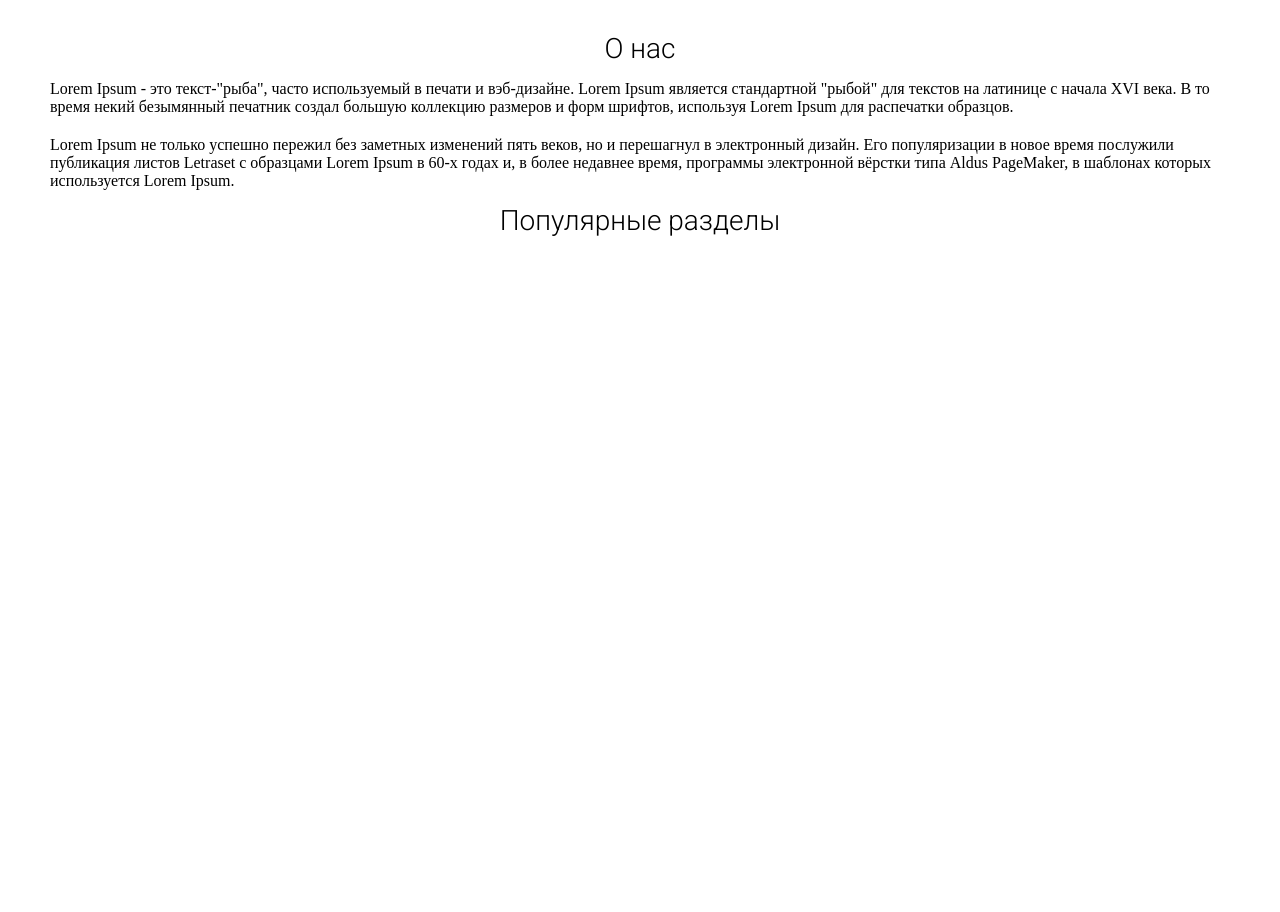
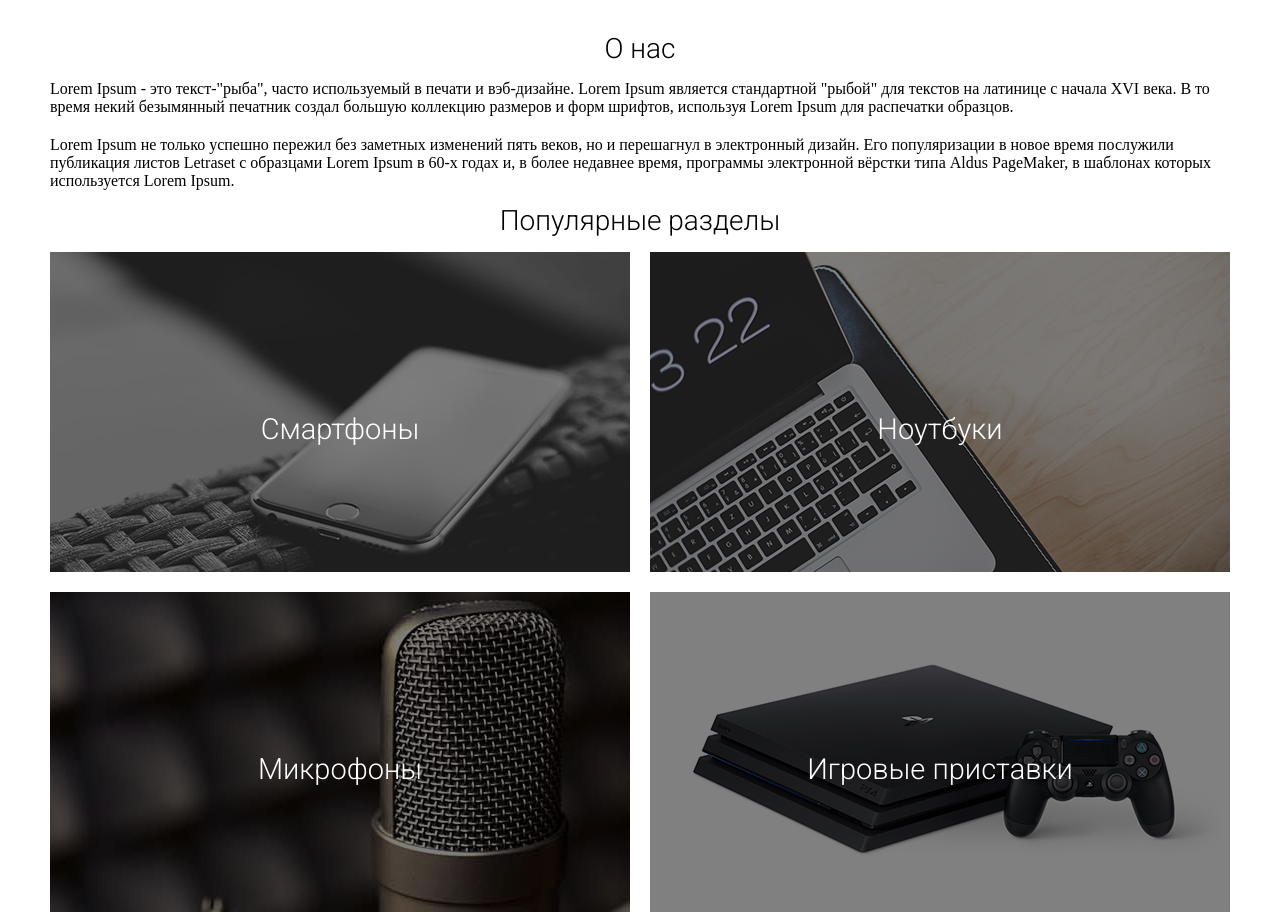
Before and after one commit to Firs99/Web_Project_First, a plain HTML site: page index.html in a window 1280 px wide. Shown: the part 662-1574 px from the top of the page. Before the commit the page ends 914 px from the top, so only its background shows below. Drawn offline with Linux system fonts and the light colour scheme.

Commit message:
InProgress

```diff
--- a/index.html
+++ b/index.html
@@ -81,16 +81,35 @@
     <div class="page__row">
             <div class="page_cell">
               <div class="grid__container">
-                  <div class="grid__item"></div>
-                  <div class="grid__item"></div>
-                  <div class="grid__item"></div>
-                  <div class="grid__item"></div>
+                  <div class="grid__item">
+                      <img src="./images/grid_img/phones.jpg" alt="img item" class="item__img">
+                      <p class="item__title">Смартфоны</p>
+                    </div>
+                  <div class="grid__item">
+                      <img src="./images/grid_img/laptops.png" alt="img item" class="item__img">
+                      <p class="item__title">Ноутбуки</p>
+                    </div>
+                  <div class="grid__item">
+                      <img src="./images/grid_img/micros.jpg" alt="img item" class="item__img">
+                      <p class="item__title">Микрофоны</p>
+                    </div>
+                  <div class="grid__item">
+                      <img src="./images/grid_img/sony.png" alt="img item" class="item__img">
+                      <p class="item__title">Игровые приставки</p>
+                    </div>
               </div>
 
             </div>
     </div>
      <!-- end topics  -->
 
+     <!-- highlights -->
+     <div class="page__row">
+            <div class="page_cell">
+              <p class=""></p>
+            </div>
+    </div>
+     <!-- end highlights -->
 
 
 
--- a/styles/main.css
+++ b/styles/main.css
@@ -89,3 +89,35 @@ padding-top: 36%;
     margin-bottom: 20px;
 }
 /* end about */
+
+/* Popular topics */
+.grid__container{
+    display: grid;
+    grid-template-rows: repeat(2, 320px);
+    grid-template-columns: repeat(2, 1fr);
+    grid-gap: 20px;
+}
+.grid__item{
+    background: #000;
+    position: relative;
+    cursor: pointer;
+    display: flex;
+}
+.grid__item img{
+    top: 0;
+    right: 0;
+    bottom: 0;
+    left: 0;
+    filter: brightness(50%);
+}
+.item__title{
+    position: absolute;
+    top:50%;
+    width: 100%;
+    font-family: 'Roboto', sans-serif;
+    text-align: center;
+    font-weight: 300;
+    font-size: 29px;
+    color: #fff;
+}
+/* end topics */
```
Also changed, not shown: images/grid_img/laptops.png (added), images/grid_img/micros.jpg (added), images/grid_img/phones.jpg (added), images/grid_img/sony.jpg (added), images/grid_img/sony.png (added), images/highlights/inter_sup.png (added), images/highlights/set_icon.png (added), images/highlights/sup_icon.png (added), 3 other files.
